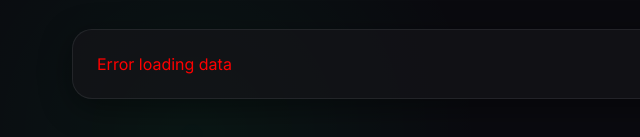
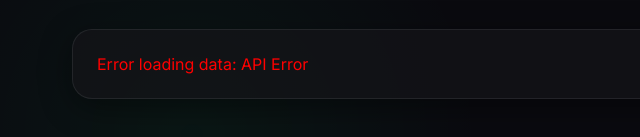
Before and after one commit to Adithya-Krishnan-ks/uniREWARDStm, a plain HTML site: page client/public/admin.html in a window 1280 px wide. Shown: the part 265-402 px from the top of the page, 0-640 px from the left. Drawn offline with nearby package versions, Linux system fonts and the light colour scheme; no server answers; sample sign-in values are in the browser's storage.

Commit message:
Update admin.html to display specific error message on load failure

```diff
--- a/client/public/admin.html
+++ b/client/public/admin.html
@@ -132,7 +132,7 @@
                 }
             } catch (err) {
                 console.error(err);
-                document.getElementById('content-container').innerHTML = `<p style="color:red">Error loading data</p>`;
+                document.getElementById('content-container').innerHTML = `<p style="color:red">Error loading data: ${err.message}</p>`;
             } finally {
                 document.getElementById('loading-indicator').style.display = 'none';
                 document.getElementById('content-container').style.display = 'block';
```
